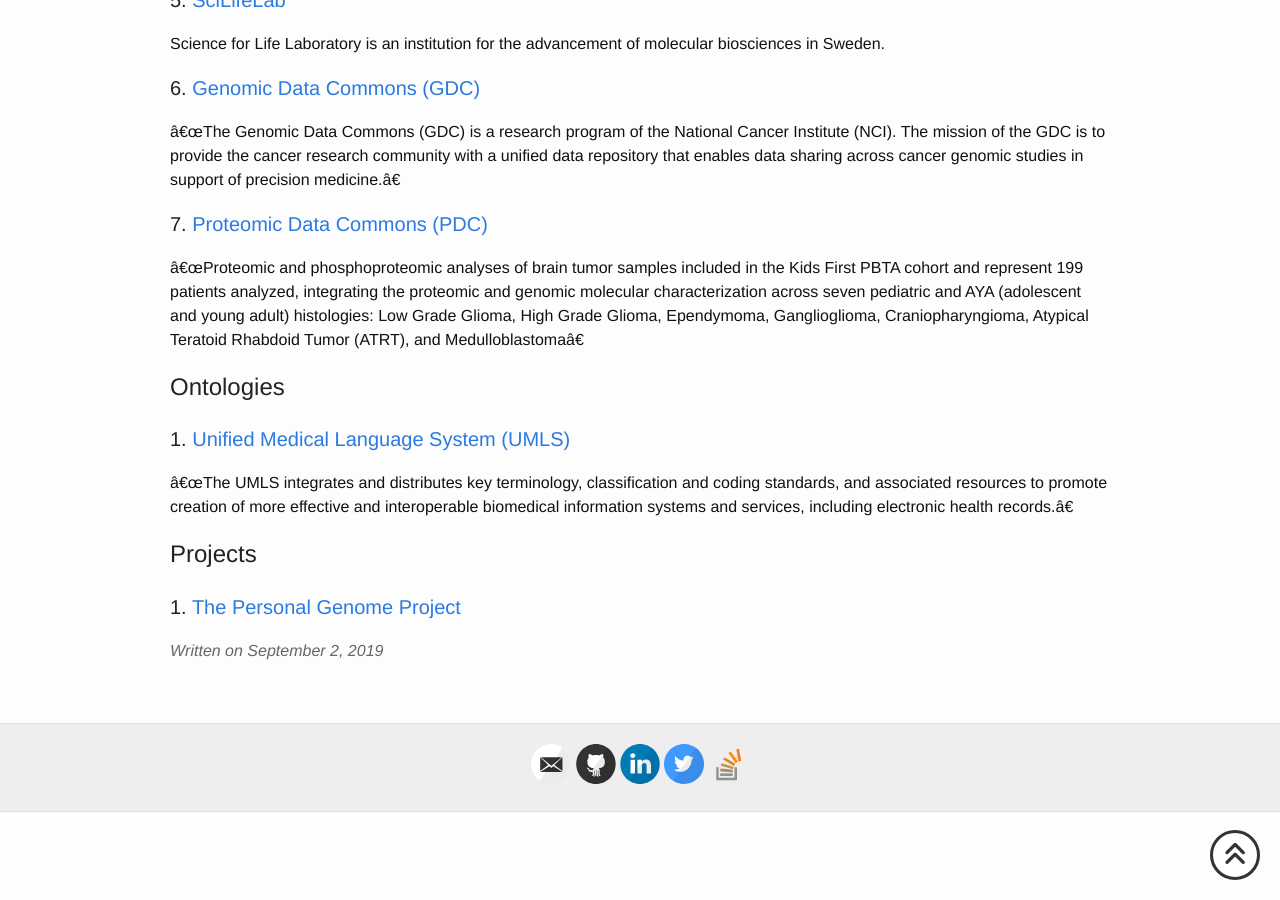
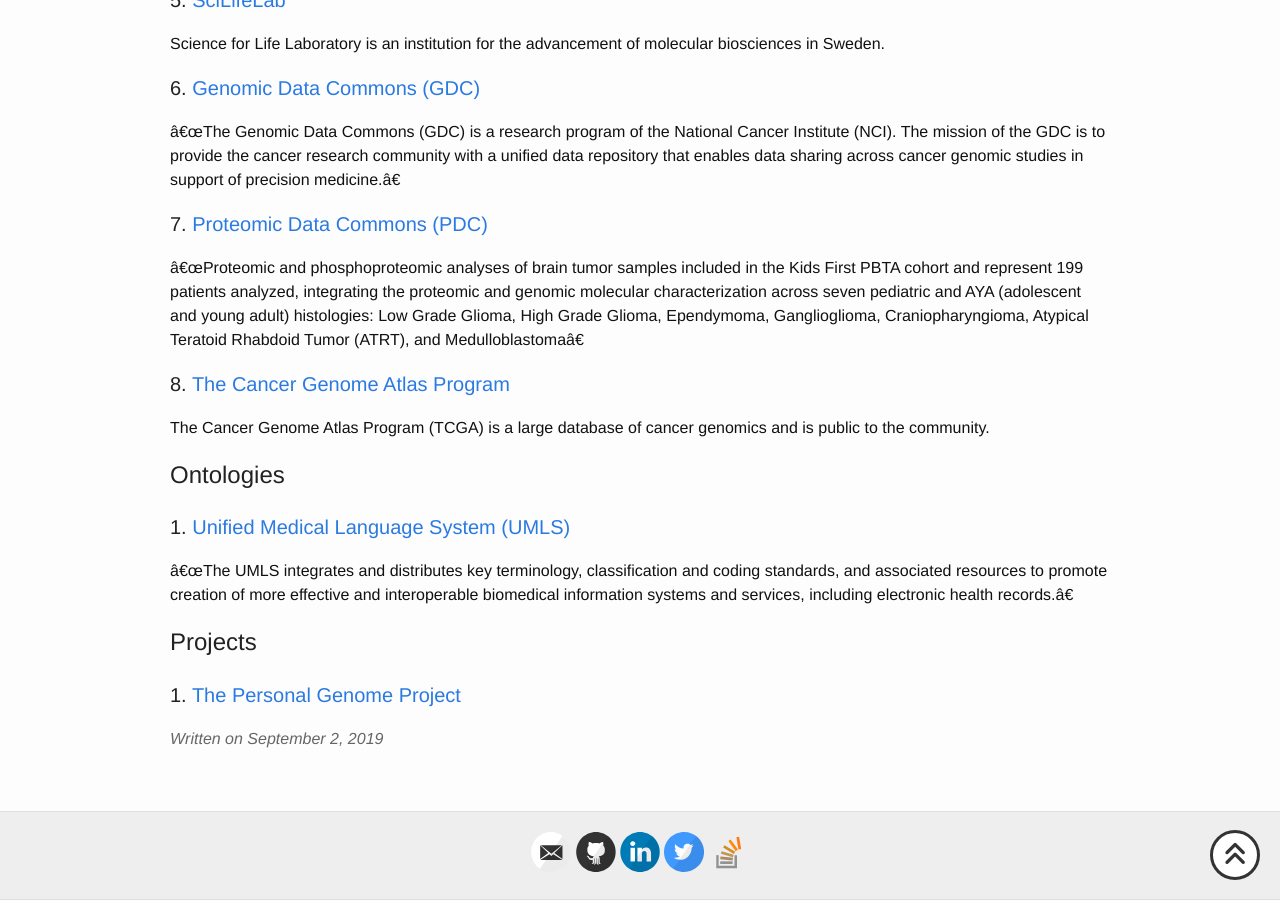
Before and after one commit to hnguyentt/hnguyentt.github.io, a Jekyll site: the page built from _posts/2019-09-02-Bioinformatics-Materials.md, in a window 1280 px wide and 900 px high, scrolled down 1595 px. Built offline with Jekyll 4.4.1, drawn with Linux system fonts in a browser that asks for light colours; nearby versions of some CDN libraries; comment, search, counter and statistics services are not loaded; some of the changed text lies outside the part shown.

Commit message:
Add Bioinformatics materials

```diff
--- a/_posts/2019-09-02-Bioinformatics-Materials.md
+++ b/_posts/2019-09-02-Bioinformatics-Materials.md
@@ -47,6 +48,8 @@
 The mission of the GDC is to provide the cancer research community with a unified data repository that enables data sharing across cancer genomic studies in support of precision medicine."
 ### 7. [Proteomic Data Commons (PDC)](https://proteomics.cancer.gov/news_and_announcements/proteomics-pediatric-brain-cancer-pilot-study-released-pdc)
 "Proteomic and phosphoproteomic analyses of brain tumor samples included in the Kids First PBTA cohort and represent 199 patients analyzed, integrating the proteomic and genomic molecular characterization across seven pediatric and AYA (adolescent and young adult) histologies: Low Grade Glioma, High Grade Glioma, Ependymoma, Ganglioglioma, Craniopharyngioma, Atypical Teratoid Rhabdoid Tumor (ATRT), and Medulloblastoma"
+### 8. [The Cancer Genome Atlas Program](https://www.cancer.gov/about-nci/organization/ccg/research/structural-genomics/tcga)
+The Cancer Genome Atlas Program (TCGA) is a large database of cancer genomics and is public to the community.
 
 ## Ontologies
 ### 1. [Unified Medical Language System (UMLS)](https://www.nlm.nih.gov/research/umls/index.html)
```
Also changed, not shown: other parts of _posts/2019-09-02-Bioinformatics-Materials.md (+1 -0 lines), _posts/2019-12-28-Miscellaneous.md (+2 -2 lines), checklist.md (+1 -0 lines).
